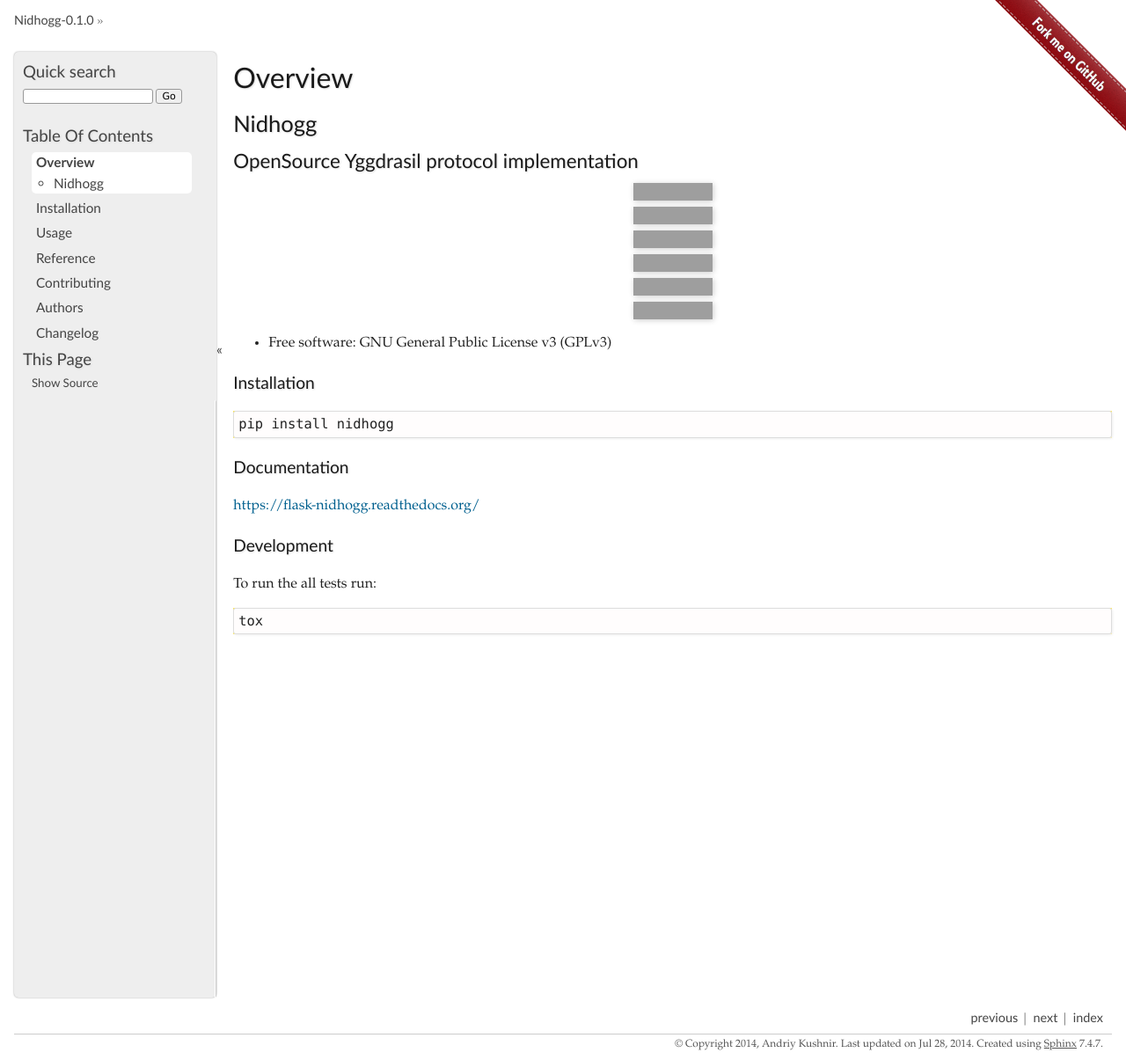
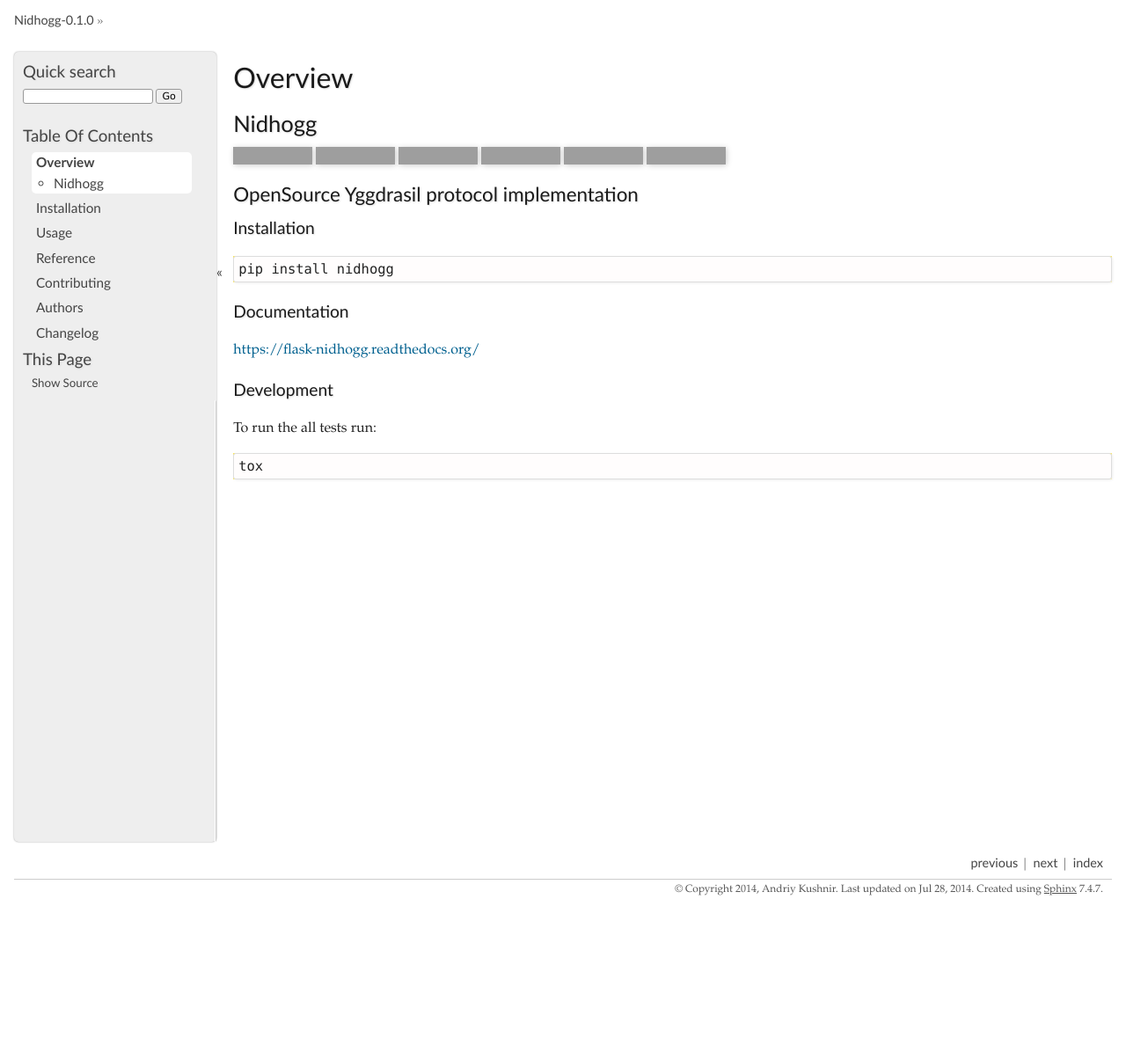
Before and after one commit to movermeyer/nidhogg, a Sphinx documentation site: the page built from docs/readme.rst, in a window 1280 px wide, cut to the strip 0-1205 px from the top of the page. Shown: the whole strip at 88% size. Built offline with Sphinx 7.4.7, drawn with Linux system fonts in a browser that asks for light colours; pages that are not in the unit, such as notebooks, are missing from menus; after the commit the page ends 1029 px from its top, so only the background shows below that; grey boxes are pictures that could not be loaded.

Commit message:
Style fixes

```diff
--- a/README.rst
+++ b/README.rst
@@ -31,7 +27,8 @@
     :alt: License
 
 
-* Free software: GNU General Public License v3 (GPLv3)
+OpenSource Yggdrasil protocol implementation
+--------------------------------------------
 
 
 Installation
--- a/docs/_themes/sphinx_py3doc_enhanced_theme/layout.html
+++ b/docs/_themes/sphinx_py3doc_enhanced_theme/layout.html
@@ -27,12 +27,6 @@
         {%- block relbaritems %} {% endblock %}
       </ul>
     </div>
-    {% if theme_githuburl %}
-        <div class="badge">
-            <a href="{{ theme_githuburl }}">Fork me on GitHub</a>
-            <img src="{{ pathto('_static/right-red@2x.png', 1) }}">
-        </div>
-    {% endif %}
 {% endblock %}
 
 {%- block relbar2 %}
--- a/docs/_themes/sphinx_py3doc_enhanced_theme/static/pydoctheme.css_t
+++ b/docs/_themes/sphinx_py3doc_enhanced_theme/static/pydoctheme.css_t
@@ -260,7 +260,6 @@
 img, div.figure {
     box-shadow: 1px 1px 6px #ccc;
     margin: 5px auto 7px auto;
-    display: block;
     max-width: 100%;
 }
 img:active {
@@ -369,33 +368,3 @@
     color: #999;
     text-align: center;
 }
-div.badge a {
-    overflow: hidden;
-    text-indent: -100px;
-    position: absolute;
-    right: -50px;
-    top: 40px;
-    display: block;
-    -webkit-transform: rotate(45deg);
-    -moz-transform: rotate(45deg);
-    -ms-transform: rotate(45deg);
-    -o-transform: rotate(45deg);
-    transform: rotate(45deg);
-    width: 230px;
-    height: 33px;
-}
-div.badge img {
-    box-shadow: none;
-    margin: 0;
-    border: 0;
-    width: 149px;
-    height: 149px;
-}
-.badge {
-    overflow: hidden;
-    position: absolute;
-    top: 0;
-    right: 0;
-    width: 149px;
-    height: 149px;
-}
```
Also changed, not shown: other parts of README.rst (+0 -4 lines), docs/_themes/sphinx_py3doc_enhanced_theme/static/right-red@2x.png (deleted).
